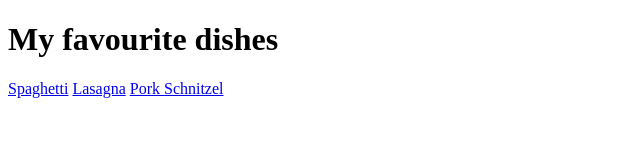
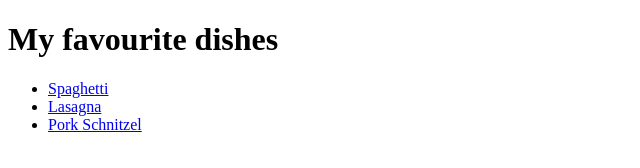
Before and after one commit to Trybor/odin-recipes, a plain HTML site: page index.html in a window 1280 px wide. Shown: the whole page, without its empty margins (0-640 px from the left). Drawn offline with Linux system fonts and the light colour scheme.

Commit message:
minor changes to index.html

```diff
--- a/index.html
+++ b/index.html
@@ -4,15 +4,24 @@
 <head>
     <meta charset="UTF-8">
     <meta name="viewport" content="width=device-width, initial-scale=1.0">
-    <title>Document</title>
+    <title>My favourite dishes</title>
 </head>
 
 <body>
     <main>
         <h1>My favourite dishes</h1>
-        <a href="./recipes/spaghetti.html">Spaghetti</a>
-        <a href="./recipes/lasagna.html">Lasagna</a>
-        <a href="./recipes/schnitzel.html">Pork Schnitzel</a>
+        <ul>
+            <li>
+                <a href="./recipes/spaghetti.html">Spaghetti</a>
+            </li>
+            <li>
+                <a href="./recipes/lasagna.html">Lasagna</a>
+            </li>
+            <li>
+                <a href="./recipes/schnitzel.html">Pork Schnitzel</a>
+
+            </li>
+        </ul>
     </main>
 </body>
 
```
